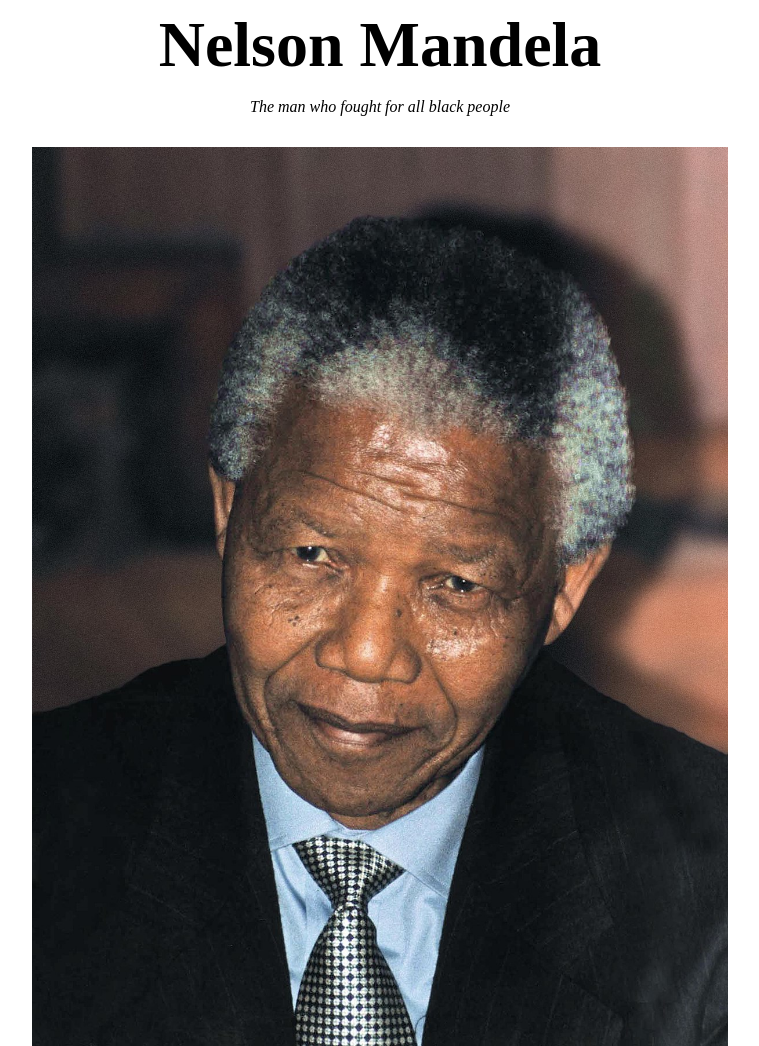
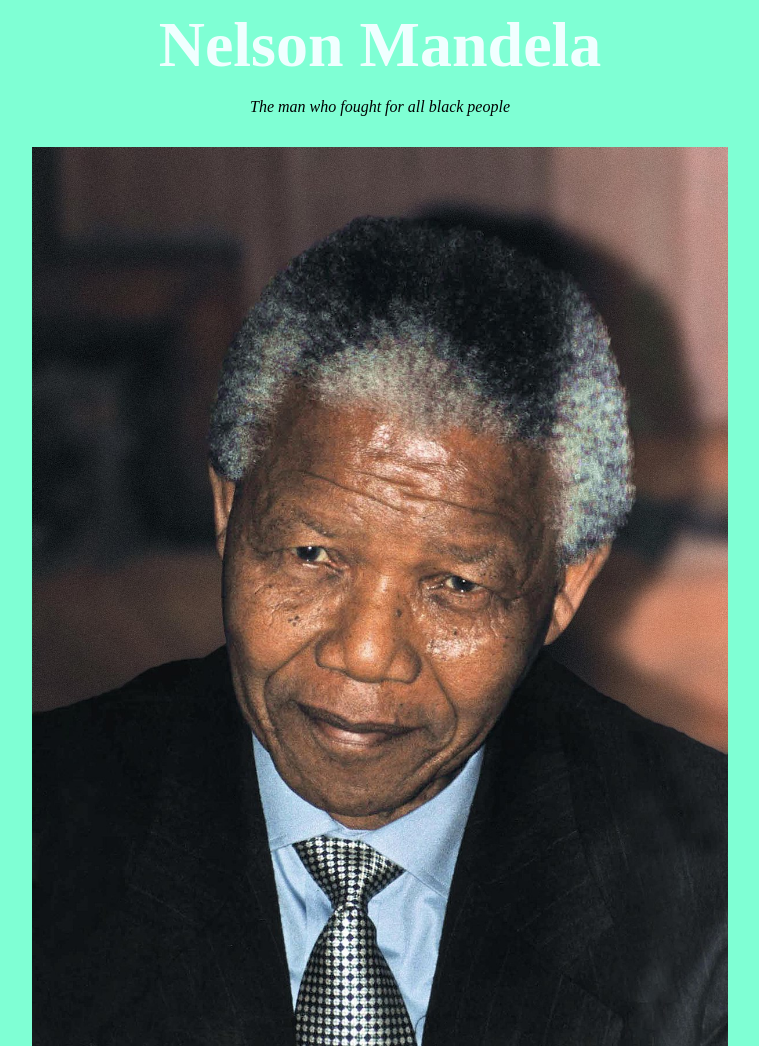
Before and after one commit to Zel-hub7/Tribute, a plain HTML site: page index.html in a window 1280 px wide. Shown: the top 1046 px of the page, without its empty margins (260-1019 px from the left). Drawn offline with Linux system fonts and the light colour scheme.

Commit message:
tribute page

```diff
--- a/style.css
+++ b/style.css
@@ -1,4 +1,9 @@
-#title {
+body{ background-color: aquamarine;
+
+ }
+
+
+#title {color: azure;
     font-size: 400%;
     width: 60vmax;
   }
```
